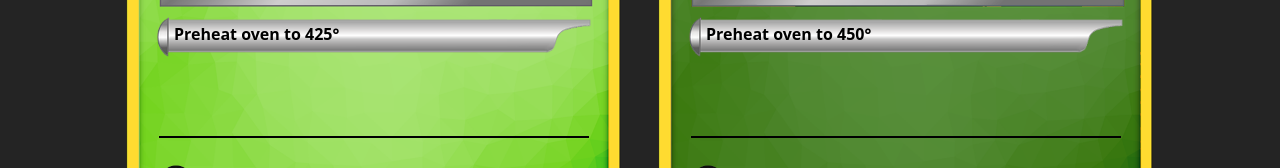
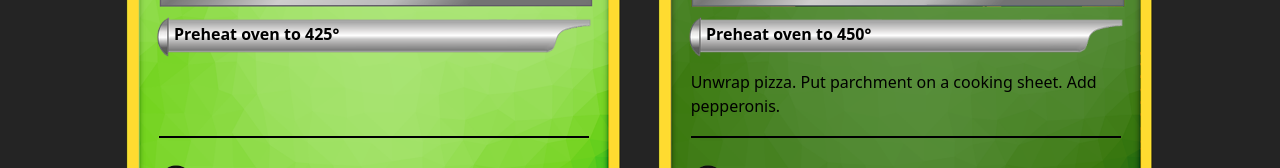
Before and after one commit to travishoki/food-cards, a React (Vite) app: page / in a window 1280 px wide. Shown: the part 4252-4420 px from the top of the page. Built offline with nearby package versions, Linux system fonts and the light colour scheme.

Commit message:
card instructions

```diff
--- a/src/Card/Card.const.ts
+++ b/src/Card/Card.const.ts
@@ -18,6 +18,10 @@ export const ICON_PADDING = 2
 // Title
 export const TITLE_TOP =  28
 export const TITLE_FONT_SIZE = 48
+
+// Instructions
+export const INSTRUCTIONS_TOP = 630
+export const INSTRUCTIONS_FONT_SIZE = 24
 
 // Ingredients
 export const INGREDIENTS_TOP = 560
--- a/src/Card/Card.tsx
+++ b/src/Card/Card.tsx
@@ -2,6 +2,7 @@ import { useNavigate, useParams } from "react-router-dom"
 import { InfoBar } from "./InfoBar/InfoBar"
 import { CookTime } from "./CookTime/CookTime"
 import { Ingredients } from "./Ingredients/Ingredients"
+import { Instructions } from "./Instructions/Instructions"
 import { Toppings } from "./Toppings/Toppings"
 import type { Food } from "../types"
 import { Background } from "./Background/Background"
@@ -53,6 +54,9 @@ export default function Card({ food }: CardProps) {
       {food.info && (
           <InfoBar cardRatio={cardRatio} text={food.info} />
       )}
+      {food.instructions && (
+          <Instructions cardRatio={cardRatio} text={food.instructions} />
+      )}
       {food.ingredients && (
           <Ingredients cardRatio={cardRatio} items={food.ingredients} />
       )}
--- /dev/null
+++ b/src/Card/Instructions/Instructions.css
@@ -0,0 +1,7 @@
+.instructions {
+    position: absolute;
+    margin: 0;
+    color: #000000;
+    font-weight: 500;
+    text-align: left;
+}
--- /dev/null
+++ b/src/Card/Instructions/Instructions.tsx
@@ -0,0 +1,23 @@
+import { INSTRUCTIONS_FONT_SIZE, INSTRUCTIONS_TOP } from "../Card.const"
+import { getSidePadding } from "../Card.helpers"
+import "./Instructions.css"
+
+type InstructionsProps = {
+    cardRatio: number
+    text: string
+}
+
+export const Instructions = ({ cardRatio, text }: InstructionsProps) => {
+    const top = INSTRUCTIONS_TOP * cardRatio
+    const left = getSidePadding(cardRatio)
+    const fontSize = INSTRUCTIONS_FONT_SIZE * cardRatio
+
+    return (
+        <p
+            className="instructions"
+            style={{ top: `${top}px`, left: `${left}px`, fontSize: `${fontSize}px` }}
+        >
+            {text}
+        </p>
+    )
+}
--- a/src/foods/entree.ts
+++ b/src/foods/entree.ts
@@ -8,6 +8,7 @@ export const ENTREE_FOODS: Food[] = [
     category_key: CATEGORIES.entree,
     image_url: "/graphics/main/entree/square-pizza.jpg",
     info: "Preheat oven to 450°",
+    instructions: "Unwrap pizza. Put parchment on a cooking sheet. Add pepperonis.",
     cookTime: { time: "10–12m", instructions: "Cook in oven"}
   },
 ]
--- a/src/types.ts
+++ b/src/types.ts
@@ -6,6 +6,7 @@ export type Food = {
   info?: string
   ingredients?: string[]
   toppings?: string[]
+  instructions?: string
   cookTime?: { time: string; instructions: string }
 }
 
```
